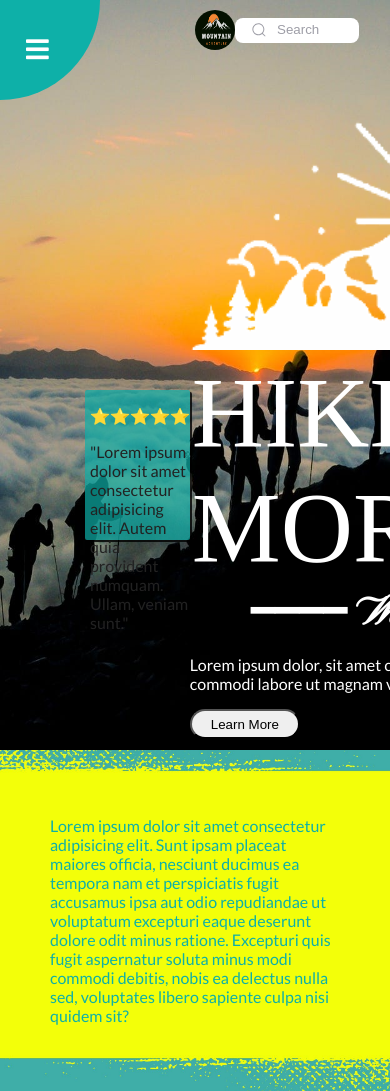
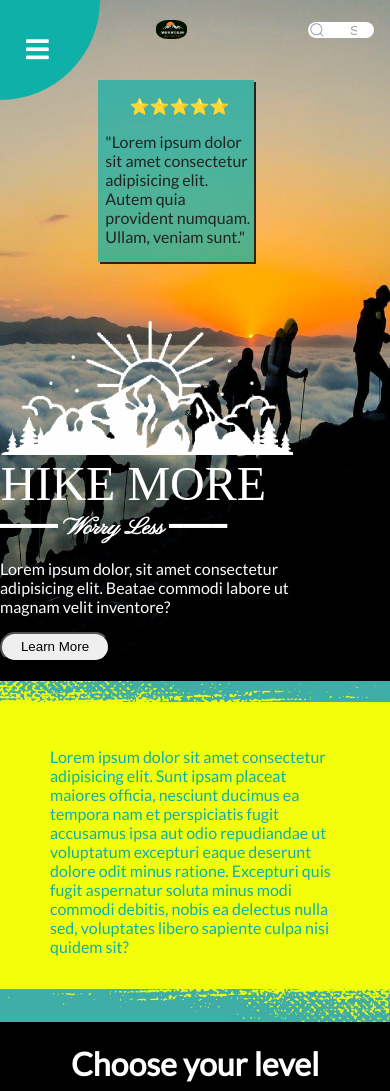
Before and after one commit to Kayadakrinsi/Codefest-V2.0-Web-design-Problem-2-Hiking, a plain HTML site: page Web2/index.html in a window 390 px wide. Shown: the top 1091 px of the page. Drawn offline with Linux system fonts and the light colour scheme; a web font is replaced by a local one.

Commit message:
Problem no.2 completed

```diff
--- a/Web2/About.css
+++ b/Web2/About.css
@@ -33,3 +33,9 @@ a{
     text-decoration: none ;
     color:black;
 }
+
+@media screen and (max-width:400px) {
+    h1{
+        font-size: 1.5rem;
+    }
+}
--- a/Web2/Gallery.css
+++ b/Web2/Gallery.css
@@ -43,3 +43,10 @@ a{
   text-decoration: none ;
   color:black;
 }
+
+@media screen and (max-width:1000px) {
+  .container{
+    grid-template-columns: 1fr;
+    grid-template-rows: repeat(9,1fr);
+  }
+}
--- a/Web2/index.css
+++ b/Web2/index.css
@@ -134,10 +134,10 @@ nav a:hover {
 }
 
 #logo {
-  height: 40px;
-  width: 40px;
+  height: 4%;
+  width: 4%;
   margin-left: 50%;
-  border-radius: 25px;
+  border-radius: 40%;
 }
 
 .group {
@@ -150,12 +150,12 @@ nav a:hover {
 
 .input {
   width: 80%;
-  height: 25px;
+  height: 80%;
   line-height: 28px;
   padding: 2 1rem;
   padding-left: 2.5rem;
   border: 2px solid transparent;
-  border-radius: 8px;
+  border-radius: 10vh;
   outline: none;
   background-color: #ffffff;
   color: #0d0c22;
@@ -186,26 +186,25 @@ input:hover {
   display: flex;
   flex-direction: row;
   justify-content: space-between;
-  margin-top: 10px;
+  margin-top: 2%;
 }
 
 .mid {
   display: flex;
   flex-direction: row;
   justify-content: space-between;
-  margin-top: 50px;
-  margin-left: 10px;
+  margin-top: 5%;
+  margin-left: 1%;
 }
 
 .rate {
-  width: 300px;
-  height: 150px;
-  border-radius: 2px;
+  width: 35%;
+  height: 70%;
   background-color: rgba(14, 176, 168, 0.7);
   box-shadow: 2px 2px rgba(0, 0, 0, 0.8);
-  padding-left: 5px;
-  margin-top: 290px;
-  margin-left: 75px;
+  padding-left: 2%;
+  margin-top: 15%;
+  margin-left: 5%;
 }
 
 .p1 {
@@ -214,25 +213,29 @@ input:hover {
 
 
 .temp {
-  height: 250px;
-  width: 500px;
+  height: 40%;
+  width: 75%;
   filter: invert(100%);
 }
 
 .p3 {
   font-family: 'DM Serif Text', serif;
-  font-size: 100px;
-  margin: 0px;
-  padding: 2px;
+  font-size: 6rem;
+  margin: 0%;
+  padding: 0.2%;
 }
 
 .p4 {
   justify-self: center;
   font-family: 'Pinyon Script', cursive;
-  font-size: 40px;
+  font-size: 2.4rem;
   font-weight: bolder;
-  margin: 0px;
-  padding: 0px;
+  margin: 0%;
+  padding: 0%;
+}
+
+.p5{
+  width: 75%;
 }
 
 .p3,
@@ -242,8 +245,11 @@ input:hover {
 }
 
 .adv {
-  width: 600px;
-  height: 650px;
+  display: flex;
+  flex-direction: column;
+  justify-content: center;
+  align-items: center;
+  padding-bottom: 5%;
 }
 
 .mid2 {
@@ -301,3 +307,63 @@ h2 {
   width: 110px;
   height: 30px;
 }
+
+@media screen and (max-width:1100px) {
+  .extra,.mid{
+    flex-direction: column  ;
+  }
+  .rate{
+    margin:5% 25% 10% 30%;
+  }
+  #logo {
+    height: 8%;
+    width: 8%;
+    margin-left: 40%;
+  }
+  .mid{
+    margin-left: 0%;
+  }
+  .head{
+    margin-top: 5%;
+  }
+
+}
+
+@media screen and (max-width:600px) {
+  .group{
+    padding-left: 4%;
+    width: 25%;
+  }
+  .rate{
+    margin:5% 25% 15% 25%;
+    width: 40%;
+  }
+  #logo {
+    height: 8%;
+    width: 8%;
+    margin-left: 40%;
+  }
+  .mid{
+    margin-left: 0%;
+  }
+  .head{
+    margin-top: 5%;
+  }
+  .adv{
+    padding-bottom: 5%;
+    justify-content: flex-start;
+    align-items: flex-start;
+  }
+  .p3{
+    font-size: 3rem;
+  }
+  .p4{
+    font-size: 1.5rem;
+  }
+  .e1,.e2,.e3{
+    margin-left: 20%;
+    width: 60%;
+    height: 80%;
+  }
+
+}
```
Also changed, not shown: Web2/Package.css (+6 -1 lines), Web2/contact.css (+6 -1 lines).
